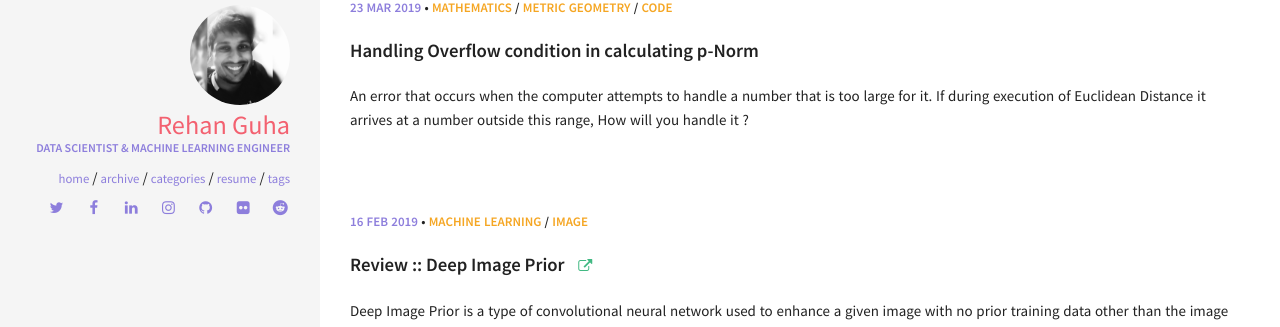
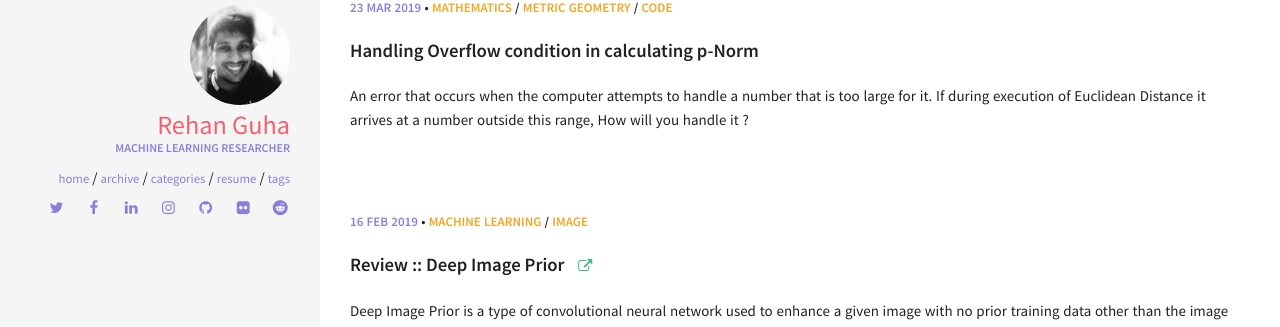
Before and after one commit to rehanguha/rehanguha.github.io, a Jekyll site: the page built from index.html, in a window 1280 px wide. Shown: the part 472-799 px from the top of the page. Built offline with Jekyll 4.4.1, drawn with Linux system fonts in a browser that asks for light colours.

Commit message:
Update _config.yml

```diff
--- a/_config.yml
+++ b/_config.yml
@@ -39,7 +39,7 @@ plugins:
 owner:
   name: "Rehan Guha"
   avatar: profile_photo.jpg
-  job: "Data Scientist & Machine Learning Engineer"
+  job: "Machine Learning Researcher"
   bio: ""
   email:
   disqus-shortname: "rehanguha"
@@ -48,7 +48,7 @@ owner:
   google:
     plus: #username
     analytics: "UA-134752950-1"
-    verify: "U7HjdoLiR8k2x3jeuhalSy9roqYdzeYTIxuZIkROJyM"
+    google_verify: "U7HjdoLiR8k2x3jeuhalSy9roqYdzeYTIxuZIkROJyM"
     ad-client:
     ad-slot:
   bing-verify:
```
